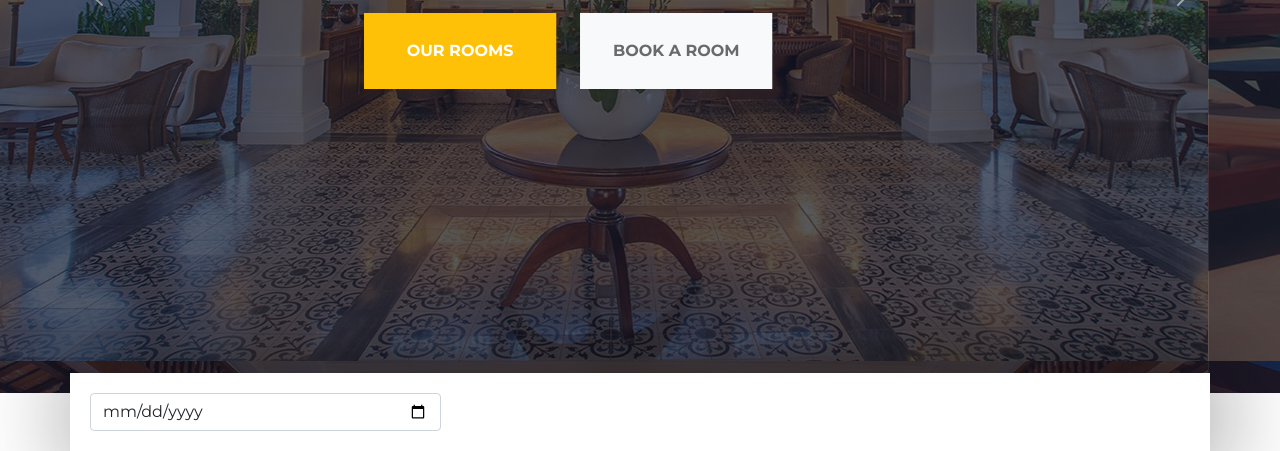
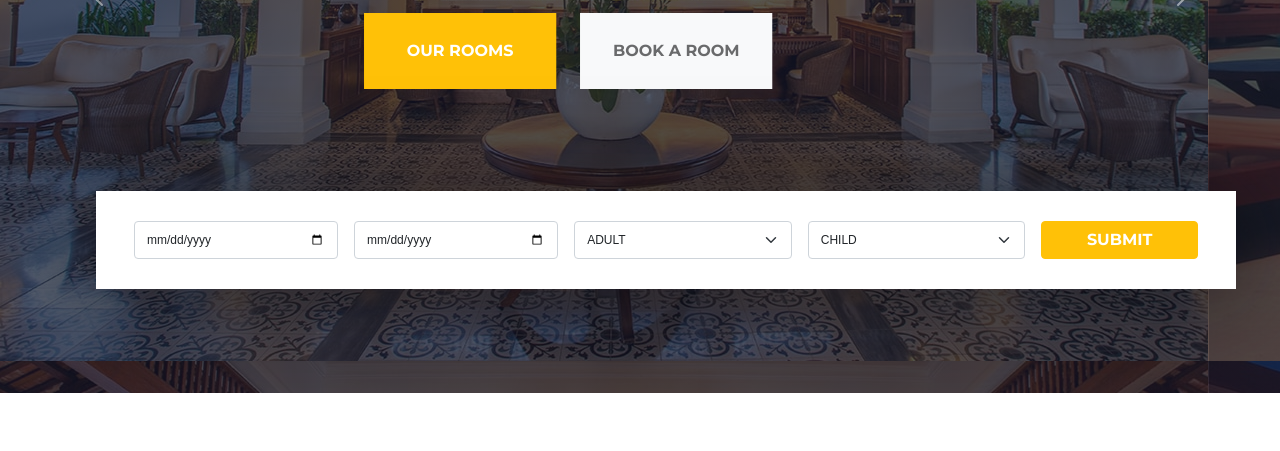
Before and after one commit to Rose-pixe/mybootstrap5project, a plain HTML site: page index.html in a window 1280 px wide. Shown: the part 481-932 px from the top of the page. After the commit the page ends 874 px from the top, so only its background shows below. Drawn offline with nearby package versions, Linux system fonts and the light colour scheme.

Commit message:
commit message

```diff
--- a/css/style.css
+++ b/css/style.css
@@ -105,8 +105,30 @@
 .text-fields-section{
     background-color: var(--white-color);
     box-shadow: 5px 5px 100px var(--black);
-    margin-top: -20px;
+    top:42rem;
     z-index: 1;
-    position: relative;
-    padding: 20px;
+    left:7.5%;
+    margin-bottom: 20px;
+    position: absolute;
+    padding: 30px;
+    display: flex;
+
 }
+.btn-submit{
+    width: 30%;
+    color: var(--white-color);
+    font-weight: bold;
+}
+.btn-submit:hover{
+   color:var(--white-color);
+}
+.form-input{
+    width: 40%;
+    font-family: sans-serif !important;
+    font-size: 12px;
+}
+option{
+    font-family: sans-serif !important;
+    font-size: 12px;
+    padding:5px;
+}
--- a/index.html
+++ b/index.html
@@ -98,14 +98,30 @@
 
   <!-- FORM-CONTAINER STARTS -->
    <div class="container text-fields-section">
-       <div class="row">
-           <div class="col-lg-4 col-md-12">
-            <input type="date" class="form-control" id="exampleFormControlInput1" placeholder="04/26/2022 7:22 AM">
-           </div>
-
+            <input type="date" class="form-control form-input mx-2">
+            <input type="date" class="form-control form-input mx-2">
+            <select class="form-select form-input mx-2" aria-label="Default select example">
+              <option selected>ADULT</option>
+              <option value="1">ADULT1</option>
+              <option value="2">ADULT2</option>
+              <option value="3">ADULT3</option>
+            </select>
+            <select class="form-select form-input mx-2" aria-label="Default select example">
+              <option selected>CHILD</option>
+              <option value="1">CHILD1</option>
+              <option value="2">CHILD2</option>
+              <option value="3">CHILD3</option>
+            </select>
+            <button type="button" class="btn btn-warning btn-submit mx-2">SUBMIT</button>
        </div>
    </div>
   <!-- FORM-CONTAINER ENDS -->
+
+  <!-- NEW SECTION STARTS -->
+  <div>
+
+  </div>
+  <!-- NEW SECTION ENDS -->
 
 
 
```
